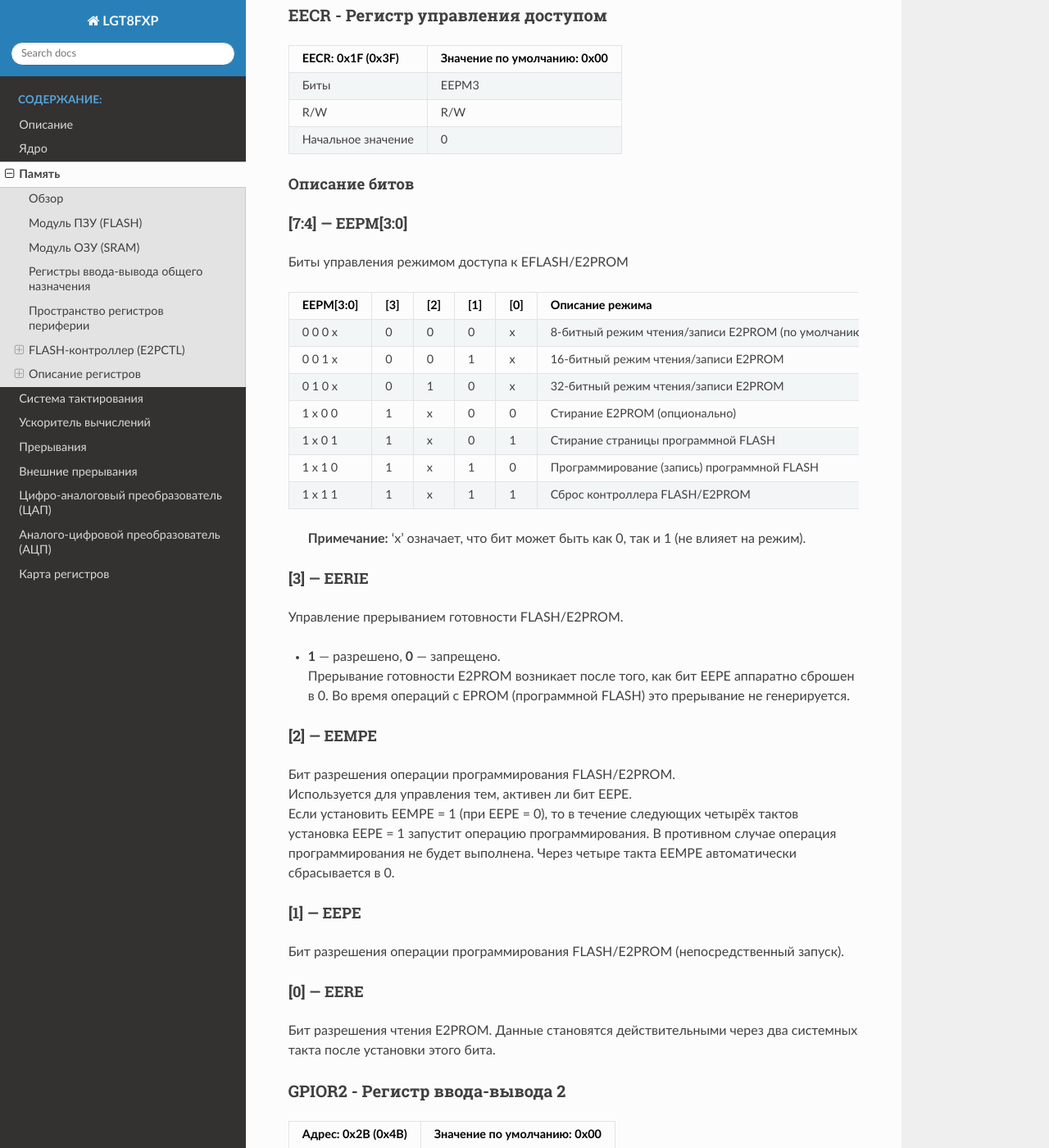
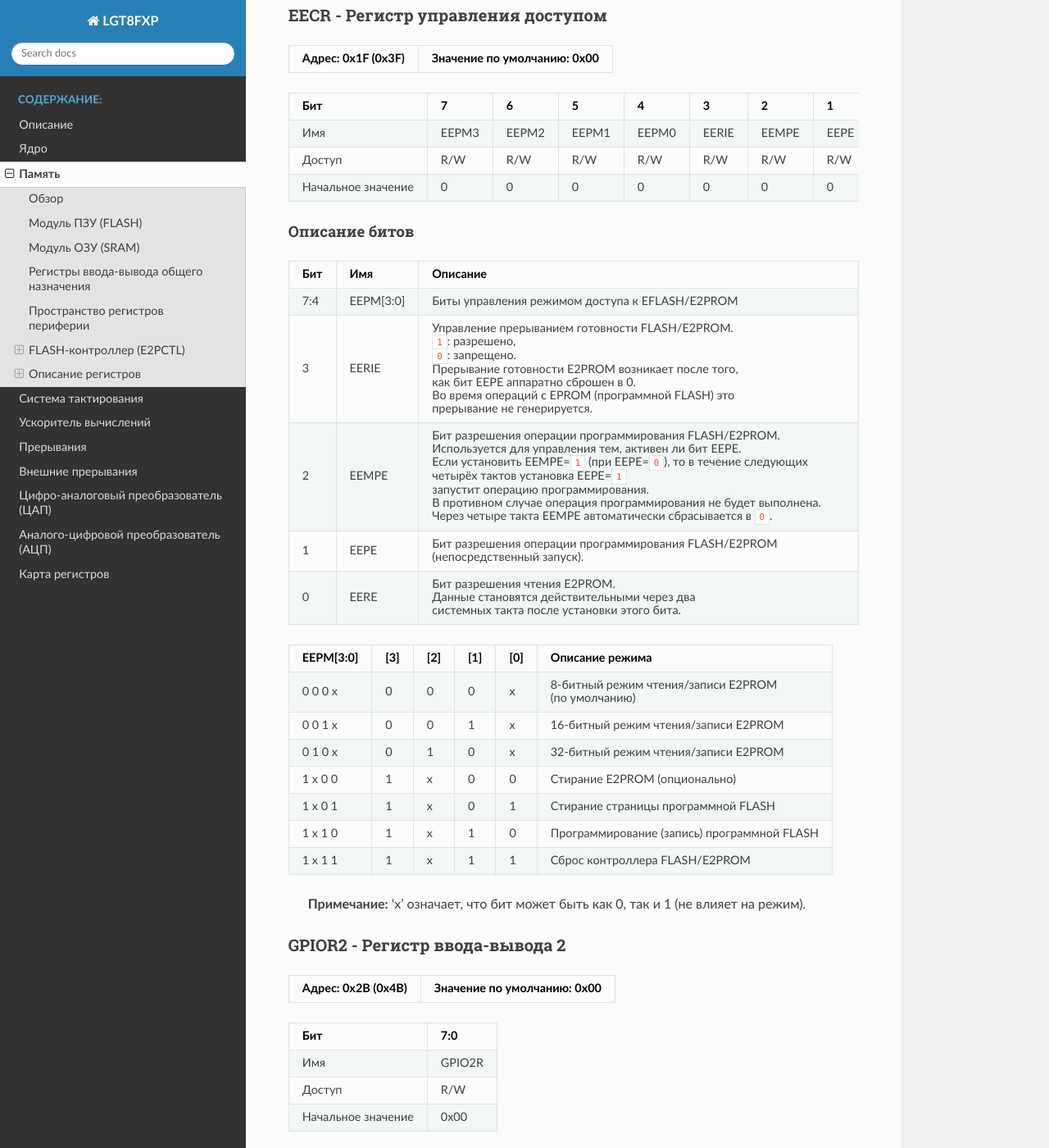
Before and after one commit to b-oleg/LGT8FXP, a Sphinx documentation site: the page built from doc/memory.md, in a window 1280 px wide and 1400 px high, scrolled down 19839 px. Shown: the whole window at 82% size. Built offline with Sphinx 7.4.7 and the Read the Docs theme 3.1.0, drawn with Linux system fonts in a browser that asks for light colours.

Commit message:
mem reg+

```diff
--- a/doc/memory.md
+++ b/doc/memory.md
@@ -395,44 +395,36 @@
 
 ### EECR - Регистр управления доступом
 
-| EECR: 0x1F (0x3F)           | Значение по умолчанию: 0x00 |
-|-----------------------------|------------------------------|
-| Биты                        | EEPM3 | EEPM2 | EEPM1 | EEPM0 | EERIE | EEMPE | EEPE | EERE |
-| R/W                         | R/W   | R/W   | R/W   | R/W   | R/W   | R/W   | R/W  | R/W  |
-| Начальное значение          | 0     | 0     | 0     | 0     | 0     | 1     | 0    | 0    |
+| Адрес: 0x1F (0x3F) | Значение по умолчанию: 0x00 |
+|-|-|
+
+| Бит | 7 | 6 | 5 | 4 | 3 | 2 | 1 | 0 |
+|-|-|-|-|-|-|-|-|-|
+| Имя | EEPM3 | EEPM2 | EEPM1 | EEPM0 | EERIE | EEMPE | EEPE | EERE |
+| Доступ | R/W | R/W | R/W | R/W | R/W | R/W | R/W | R/W |
+| Начальное значение | 0 | 0 | 0 | 0 | 0 | 0 | 0 | 0 |
 
 #### Описание битов
 
-#### [7:4] — **EEPM[3:0]**
-Биты управления режимом доступа к EFLASH/E2PROM
+| Бит | Имя | Описание |
+|-----|-----|----------|
+| 7:4 |EEPM[3:0]|Биты управления режимом доступа к EFLASH/E2PROM|
+| 3 | EERIE | Управление прерыванием готовности FLASH/E2PROM.<br>`1`: разрешено,<br>`0`: запрещено.<br>Прерывание готовности E2PROM возникает после того,<br>как бит EEPE аппаратно сброшен в 0.<br>Во время операций с EPROM (программной FLASH) это<br>прерывание не генерируется.|
+| 2 | EEMPE | Бит разрешения операции программирования FLASH/E2PROM.<br>Используется для управления тем, активен ли бит EEPE.<br>Если установить EEMPE=`1` (при EEPE=`0`), то в течение следующих<br>четырёх тактов установка EEPE=`1` запустит операцию программирования.<br>В противном случае операция программирования не будет выполнена.<br>Через четыре такта EEMPE автоматически сбрасывается в `0`.|
+| 1 | EEPE | Бит разрешения операции программирования FLASH/E2PROM<br>(непосредственный запуск).|
+| 0 | EERE | Бит разрешения чтения E2PROM.<br>Данные становятся действительными через два<br>системных такта после установки этого бита.|
 
-| EEPM[3:0] | [3] | [2] | [1] | [0] | Описание режима                                        |
-|-----------|-----|-----|-----|-----|--------------------------------------------------------|
-| 0 0 0 x   | 0   | 0   | 0   | x   | 8-битный режим чтения/записи E2PROM (по умолчанию)     |
-| 0 0 1 x   | 0   | 0   | 1   | x   | 16-битный режим чтения/записи E2PROM                   |
-| 0 1 0 x   | 0   | 1   | 0   | x   | 32-битный режим чтения/записи E2PROM                   |
-| 1 x 0 0   | 1   | x   | 0   | 0   | Стирание E2PROM (опционально)                          |
-| 1 x 0 1   | 1   | x   | 0   | 1   | Стирание страницы программной FLASH                    |
-| 1 x 1 0   | 1   | x   | 1   | 0   | Программирование (запись) программной FLASH            |
-| 1 x 1 1   | 1   | x   | 1   | 1   | Сброс контроллера FLASH/E2PROM                         |
+| EEPM[3:0] | [3] | [2] | [1] | [0] | Описание режима |
+|-|-|-|-|-|-|
+| 0 0 0 x | 0 | 0 | 0 | x | 8-битный режим чтения/записи E2PROM<br>(по умолчанию) |
+| 0 0 1 x | 0 | 0 | 1 | x | 16-битный режим чтения/записи E2PROM |
+| 0 1 0 x | 0 | 1 | 0 | x | 32-битный режим чтения/записи E2PROM |
+| 1 x 0 0 | 1 | x | 0 | 0 | Стирание E2PROM (опционально) |
+| 1 x 0 1 | 1 | x | 0 | 1 | Стирание страницы программной FLASH |
+| 1 x 1 0 | 1 | x | 1 | 0 | Программирование (запись) программной FLASH |
+| 1 x 1 1 | 1 | x | 1 | 1 | Сброс контроллера FLASH/E2PROM |
 
-> **Примечание:** 'x' означает, что бит может быть как 0, так и 1 (не влияет на режим).
-
-#### [3] — **EERIE**
-Управление прерыванием готовности FLASH/E2PROM.
-- **1** — разрешено, **0** — запрещено.
-Прерывание готовности E2PROM возникает после того, как бит EEPE аппаратно сброшен в 0. Во время операций с EPROM (программной FLASH) это прерывание не генерируется.
-
-#### [2] — **EEMPE**
-Бит разрешения операции программирования FLASH/E2PROM.
-Используется для управления тем, активен ли бит EEPE.
-Если установить EEMPE = 1 (при EEPE = 0), то в течение следующих четырёх тактов установка EEPE = 1 запустит операцию программирования. В противном случае операция программирования не будет выполнена. Через четыре такта EEMPE автоматически сбрасывается в 0.
-
-#### [1] — **EEPE**
-Бит разрешения операции программирования FLASH/E2PROM (непосредственный запуск).
-
-#### [0] — **EERE**
-Бит разрешения чтения E2PROM. Данные становятся действительными через два системных такта после установки этого бита.
+>**Примечание:** 'x' означает, что бит может быть как 0, так и 1 (не влияет на режим).
 
 ### GPIOR2 - Регистр ввода-вывода 2
 
```
Also changed, not shown: other parts of doc/memory.md (+1 -1 lines).
